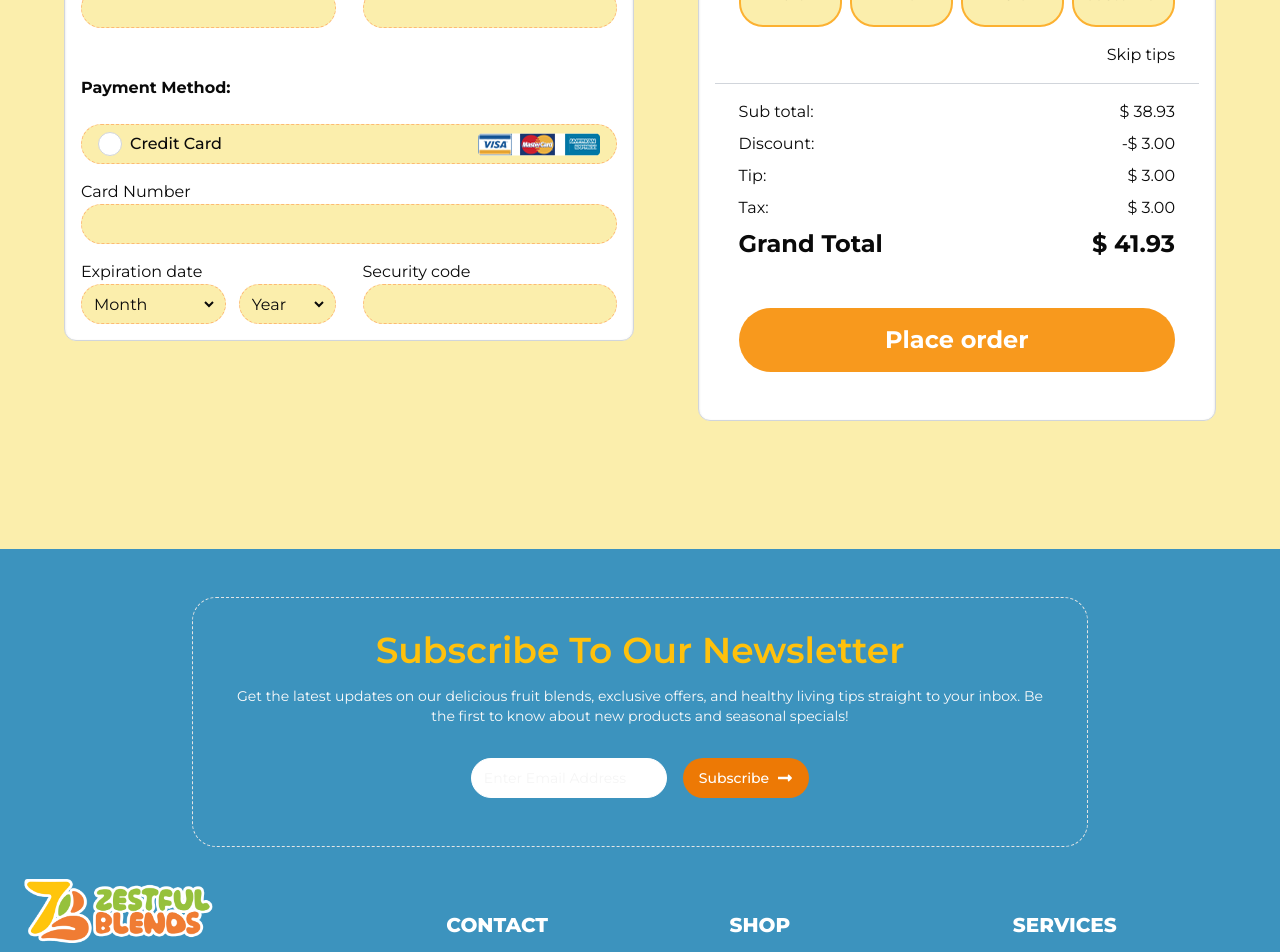
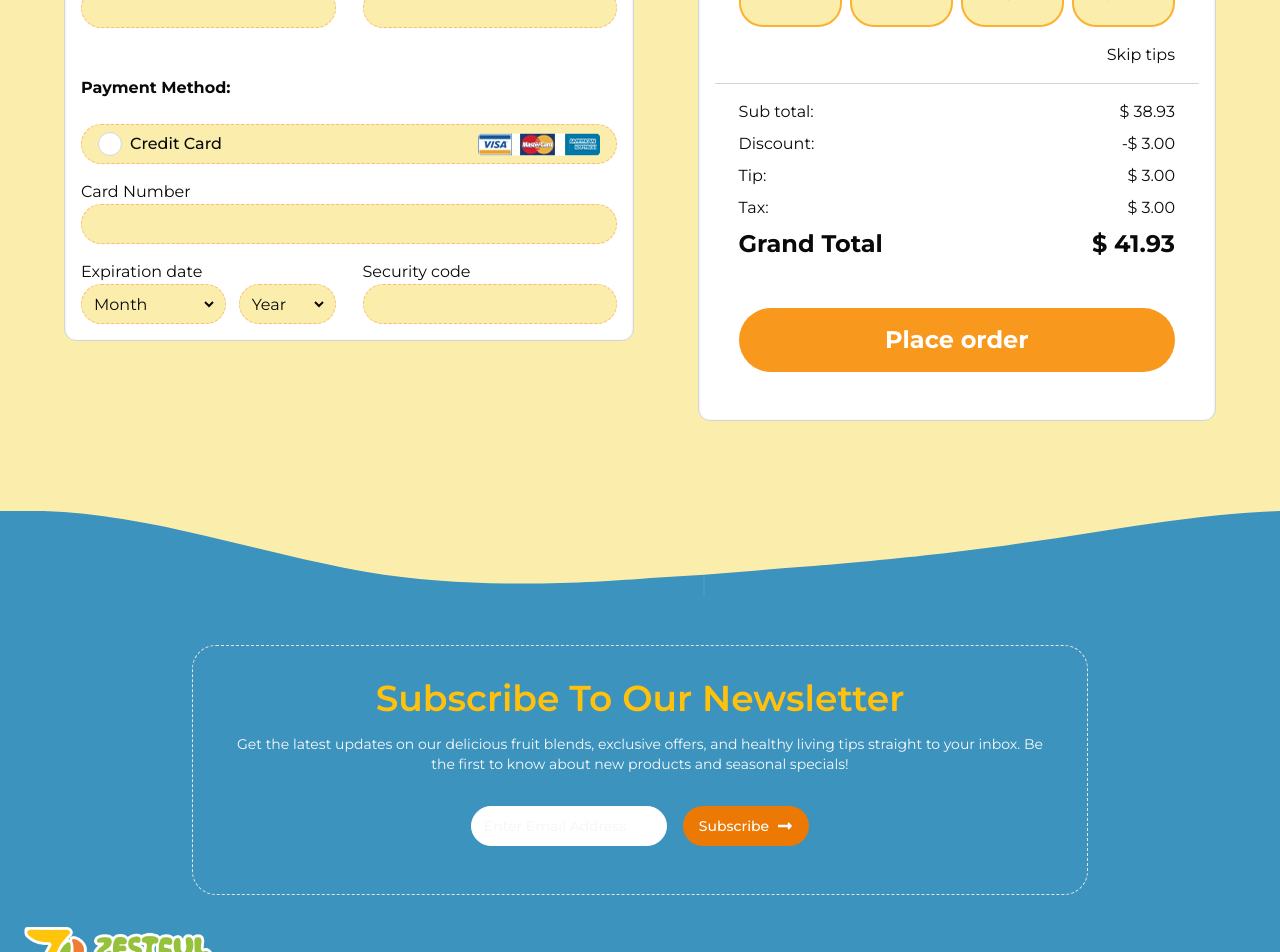
Before and after one commit to VanjaXYZ/zestful-blends-frontend, a Next.js app: page /checkout in a window 1280 px wide. Shown: the part 1363-2315 px from the top of the page. Built offline with nearby package versions, Linux system fonts and the light colour scheme.

Commit message:
bottomWave, one div->section

```diff
--- a/src/app/(pages)/checkout/page.tsx
+++ b/src/app/(pages)/checkout/page.tsx
@@ -11,12 +11,13 @@ const page = () => {
 
   return (
     <main>
-      <section className={`absolute bg-[#ED7905] w-full justify-center top-[145px] h-36 max-lg:h-16 z-[100] flex flex-col items-center gap-4`}>
+      <div className={`absolute bg-[#ED7905] w-full justify-center top-[145px] h-36 max-lg:h-16 z-[100] flex flex-col items-center gap-4`}>
         <h2 className="text-4xl text-white font-bold">Check Out!</h2>
-      </section>
+      </div>
       {/* <Breadcrumbs currentPageName="Check Out!" bgColor="bg-[#ED7905]"/> */}
       <div className={`w-full absolute h-32 max-sm:h-32  ${styles.waveOrange} z-150 bg-[#ED7905]`}></div>
-      <div className={`flex max-sm:flex-col max-sm:px-8 px-[5%] pt-8 pb-32 bg-[#FBEEAC] ${styles.bottomWave}></div> `}>
+      <div className='flex flex-col'>
+        <section className={`flex max-sm:flex-col max-sm:px-8 px-[5%] pt-8 pb-28 max-lg:pb-16 max-sm:pb-4 bg-[#FBEEAC] ${styles.bottomWave}></div> `}>
           <div className='w-[55%] max-sm:w-full flex flex-col items-start'>
             <div className='w-[80%] max-sm:w-full'>
               <h1 className="text-[#ED7905] font-bold text-5xl pt-32 max-sm:pt-4 pb-16">Ready To Refresh Yourself?</h1>
@@ -24,9 +25,11 @@ const page = () => {
             <ContactInfo/>
             <PaymentMethod/>
           </div>
-        <div className='w-[45%] max-sm:w-full flex justify-center'>
+          <div className={`w-[45%] max-sm:w-full flex justify-center`}>
             <MyOrderReview/>
           </div>
+        </section>
+        <div className={`w-full h-16 bg-[#FBEEAC] z-150 ${styles.bottomWave}`}></div>
       </div>
     </main>
   )
```
Also changed, not shown: src/app/(pages)/checkout/Checkout.module.css (+2 -2 lines). Lines whose indentation alone changed are shown as unchanged.
